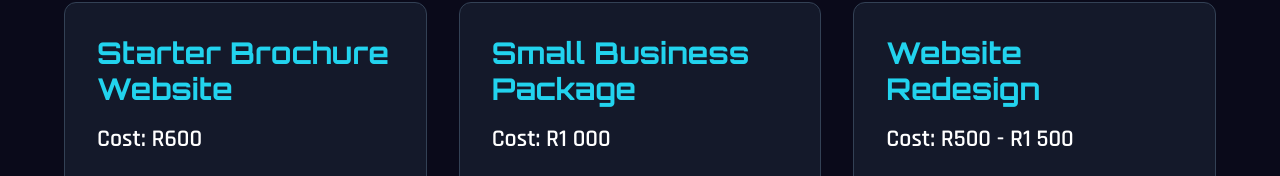
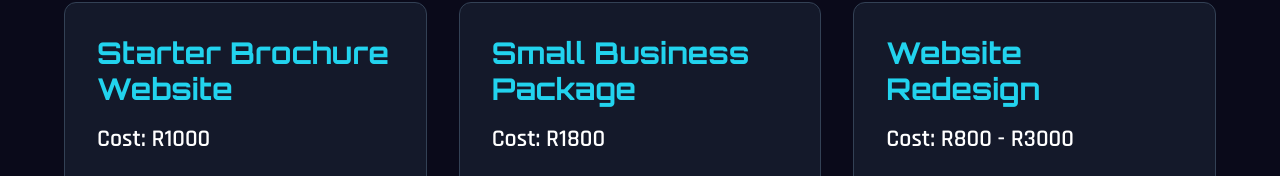
Before and after one commit to imraan00/CodeCircuit, a plain HTML site: page webdesign.html in a window 1280 px wide. Shown: the part 250-426 px from the top of the page. Drawn offline with nearby package versions, Linux system fonts and the light colour scheme.

Commit message:
Update service package costs in webdesign.html

```diff
--- a/webdesign.html
+++ b/webdesign.html
@@ -79,7 +79,7 @@
         <div class="grid grid-cols-1 md:grid-cols-2 lg:grid-cols-3 gap-8 mb-12">
             <div class="service-card p-8 rounded-xl flex flex-col items-start">
                 <h2 class="text-3xl font-orbitron font-bold text-cyan-400 mb-4">Starter Brochure Website</h2>
-                <p class="text-2xl font-bold text-white mb-6">Cost: R600</p>
+                <p class="text-2xl font-bold text-white mb-6">Cost: R1000</p>
                 <p class="text-lg text-gray-300 mb-4 flex-grow">
                     A professional 3-5 page website. Includes Home, About, Services, and Contact pages. Built on a user-friendly platform like WordPress or VSC. Mobile-responsive and Computer-responsive design. Limited content creation.
                 </p>
@@ -87,7 +87,7 @@
 
             <div class="service-card p-8 rounded-xl flex flex-col items-start">
                 <h2 class="text-3xl font-orbitron font-bold text-cyan-400 mb-4">Small Business Package</h2>
-                <p class="text-2xl font-bold text-white mb-6">Cost: R1 000</p>
+                <p class="text-2xl font-bold text-white mb-6">Cost: R1800</p>
                 <p class="text-lg text-gray-300 mb-4 flex-grow">
                     Everything in the Starter package plus full e-commerce functionality. Setup on Shopify or WordPress (WooCommerce). Includes payment gateway integration (PayFast, Yoco), shipping configuration, and setup for the first 10-20 products. Content creation assistance included.
                 </p>
@@ -95,7 +95,7 @@
 
             <div class="service-card p-8 rounded-xl flex flex-col items-start">
                 <h2 class="text-3xl font-orbitron font-bold text-cyan-400 mb-4">Website Redesign</h2>
-                <p class="text-2xl font-bold text-white mb-6">Cost: R500 - R1 500</p>
+                <p class="text-2xl font-bold text-white mb-6">Cost: R800 - R3000</p>
                 <p class="text-lg text-gray-300 mb-4 flex-grow">
                     Taking a client's existing website and giving it a complete visual and functional overhaul. The price depends heavily on the size and complexity of the current site.
                 </p>
```
